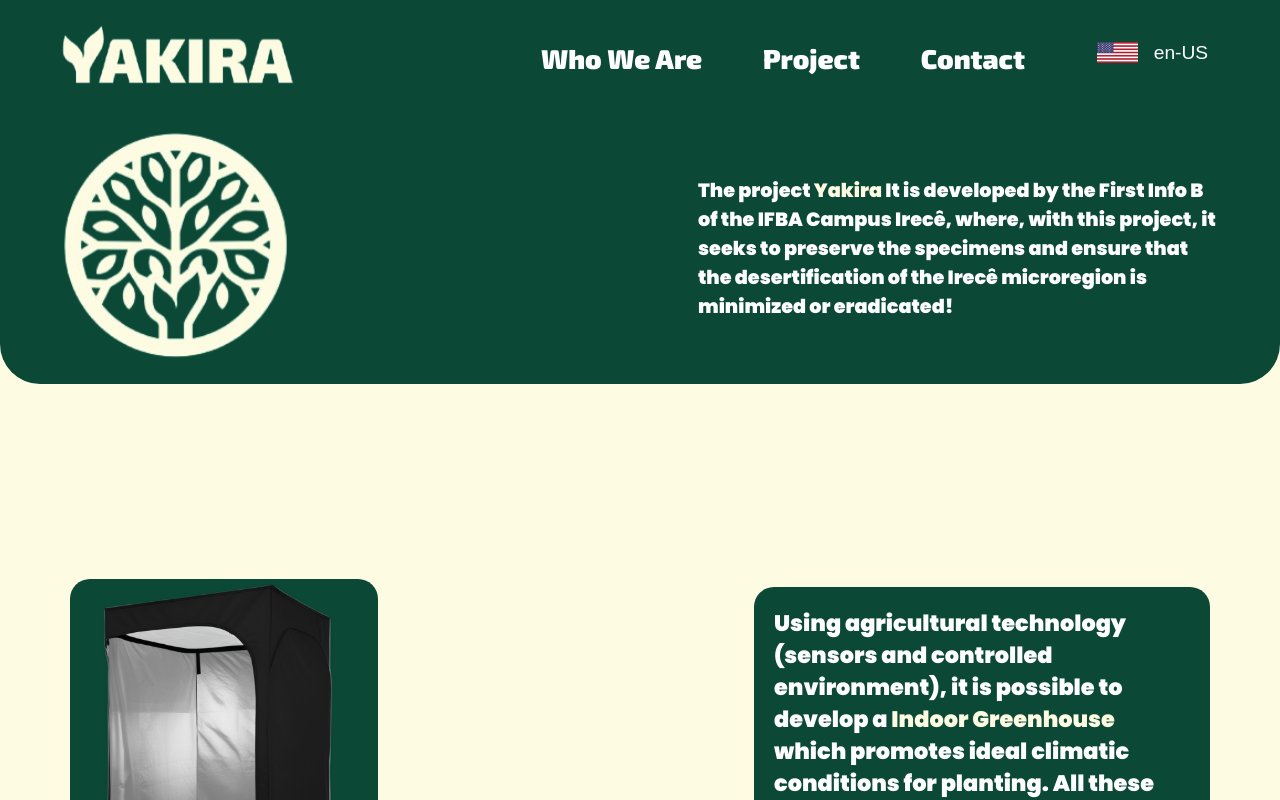
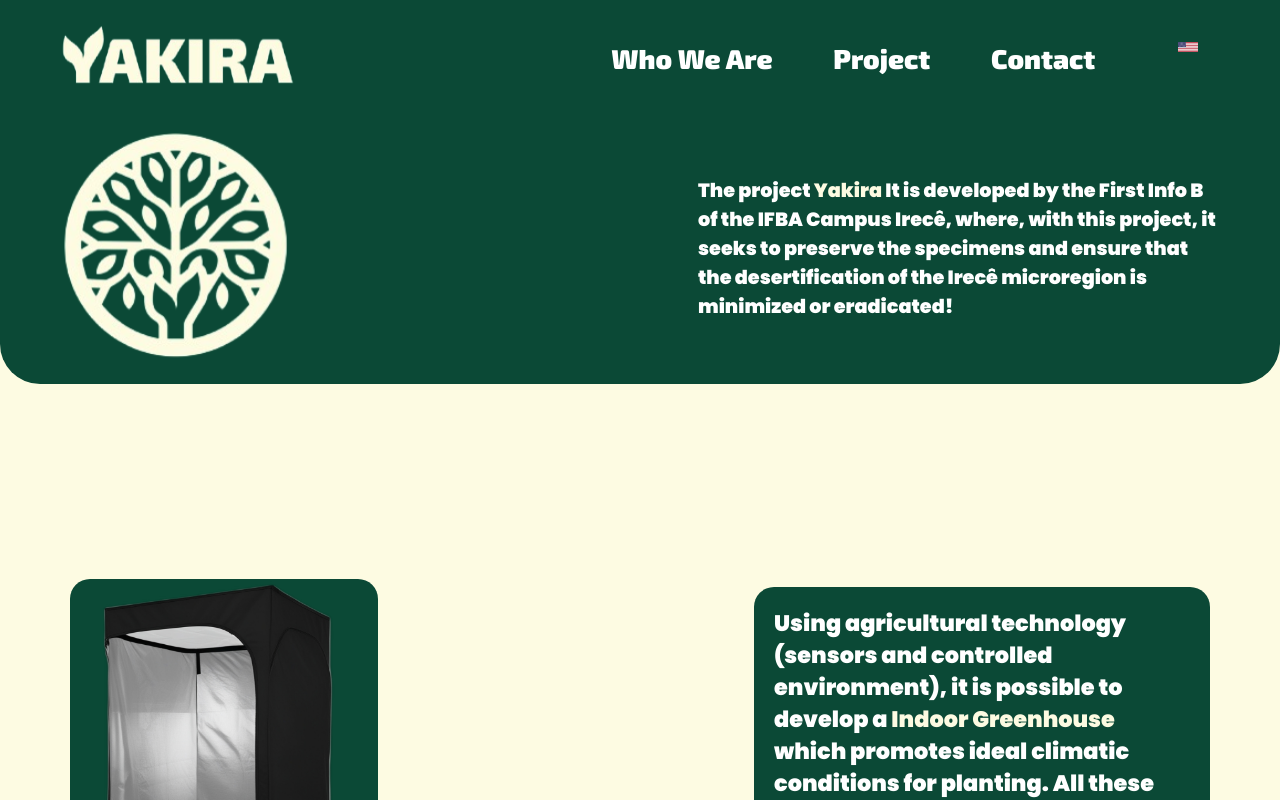
Before and after one commit to yudur/yakira, a React (Vite) app: page / in a window 1280 px wide. Shown: the top 800 px of the page. Built offline with nearby package versions, Linux system fonts and the light colour scheme.

Commit message:
Update index.tsx

```diff
--- a/src/components/Header/LanguageDropDown/index.tsx
+++ b/src/components/Header/LanguageDropDown/index.tsx
@@ -52,13 +52,13 @@
 		<DropdownContainer>
 			<DropdownButton onClick={handleOpenDropdown}>
 				<img src={currentLanguage.flag} alt="flag" />
-				{currentLanguage.lang}
 			</DropdownButton>
 
 			<DropdownContent show={showDropdown}>
 				{langs.map((lang) => (
 					<DropdownItem key={lang.fullName} onClick={() => handleSelectLanguage(lang)}>
 						<img src={lang.flag} alt="flag" />
+						{lang.fullName}
 					</DropdownItem>
 				))}
 			</DropdownContent>
```
